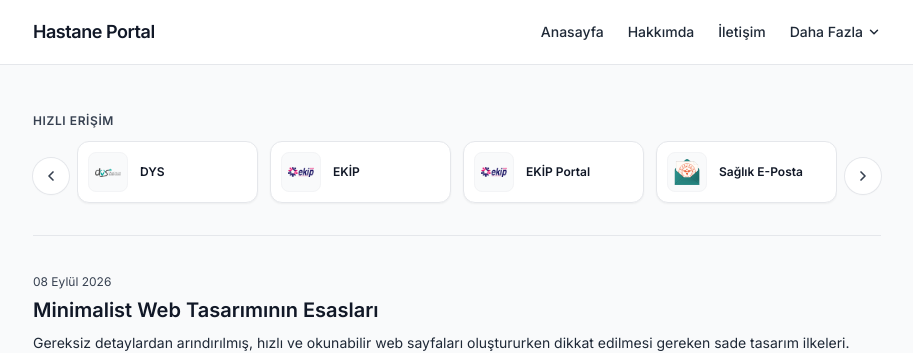
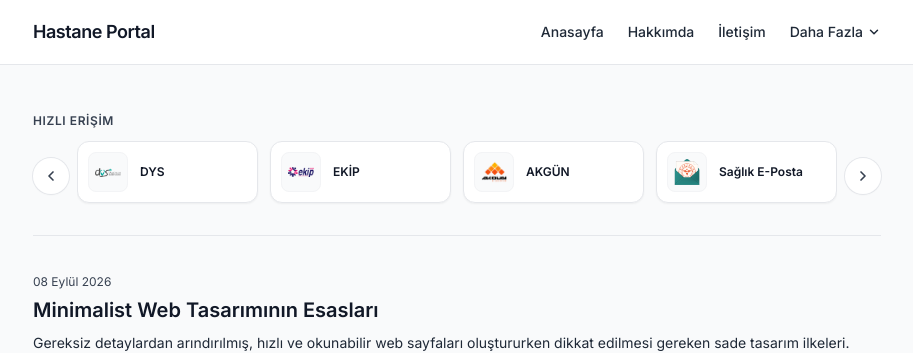
Before and after one commit to sabriaydin/hastane, a Jekyll site: the page built from index.html, in a window 1280 px wide. Shown: the top 353 px of the page, without its empty margins (183-1096 px from the left). Built offline with Jekyll 4.4.1, drawn with Linux system fonts in a browser that asks for light colours; nearby versions of some CDN libraries.

Commit message:
Update index.html

```diff
--- a/index.html
+++ b/index.html
@@ -48,12 +48,12 @@ title: Anasayfa
                 </div>
             </a>
 
-            <a href="https://ekipportal.saglik.gov.tr/" target="_blank" title="Entegre Kurumsal İşlem Platformu" class="group flex items-center gap-3 flex-none w-[calc(50%-0.375rem)] sm:w-[calc(33.333%-0.5rem)] md:w-[calc(25%-0.5625rem)] snap-start p-2.5 bg-white border border-gray-200 rounded-xl hover:border-gray-400 transition-all shadow-sm">
+            <a href="https://orneksite.com" target="_blank" title="İnsan Kaynakları Bilgi Sistemi" class="group flex items-center gap-3 flex-none w-[calc(50%-0.375rem)] sm:w-[calc(33.333%-0.5rem)] md:w-[calc(25%-0.5625rem)] snap-start p-2.5 bg-white border border-gray-200 rounded-xl hover:border-gray-400 transition-all shadow-sm">
                 <div class="flex-none w-10 h-10 rounded-lg bg-gray-50 border border-gray-100 flex items-center justify-center overflow-hidden p-1.5">
-                    <img src="gorseller/logo/ekip-logo.png" alt="EKİP Portal" class="w-full h-full object-contain group-hover:scale-105 transition-transform duration-300">
+                    <img src="gorseller/logo/akgun-logo.png" alt="AKGÜN" class="w-full h-full object-contain group-hover:scale-105 transition-transform duration-300">
                 </div>
                 <div class="flex-1 min-w-0">
-                    <h3 class="text-xs font-semibold text-gray-900 group-hover:text-blue-600 line-clamp-1">EKİP Portal</h3>
+                    <h3 class="text-xs font-semibold text-gray-900 group-hover:text-blue-600 line-clamp-1">AKGÜN</h3>
                 </div>
             </a>
 
@@ -66,12 +66,12 @@ title: Anasayfa
                 </div>
             </a>
 
-            <a href="https://orneksite.com" target="_blank" title="İnsan Kaynakları Bilgi Sistemi" class="group flex items-center gap-3 flex-none w-[calc(50%-0.375rem)] sm:w-[calc(33.333%-0.5rem)] md:w-[calc(25%-0.5625rem)] snap-start p-2.5 bg-white border border-gray-200 rounded-xl hover:border-gray-400 transition-all shadow-sm">
+            <a href="https://ekipportal.saglik.gov.tr/" target="_blank" title="Entegre Kurumsal İşlem Platformu" class="group flex items-center gap-3 flex-none w-[calc(50%-0.375rem)] sm:w-[calc(33.333%-0.5rem)] md:w-[calc(25%-0.5625rem)] snap-start p-2.5 bg-white border border-gray-200 rounded-xl hover:border-gray-400 transition-all shadow-sm">
                 <div class="flex-none w-10 h-10 rounded-lg bg-gray-50 border border-gray-100 flex items-center justify-center overflow-hidden p-1.5">
-                    <img src="gorseller/logo/akgun-logo.png" alt="AKGÜN" class="w-full h-full object-contain group-hover:scale-105 transition-transform duration-300">
+                    <img src="gorseller/logo/ekip-logo.png" alt="EKİP Portal" class="w-full h-full object-contain group-hover:scale-105 transition-transform duration-300">
                 </div>
                 <div class="flex-1 min-w-0">
-                    <h3 class="text-xs font-semibold text-gray-900 group-hover:text-blue-600 line-clamp-1">AKGÜN</h3>
+                    <h3 class="text-xs font-semibold text-gray-900 group-hover:text-blue-600 line-clamp-1">EKİP Portal</h3>
                 </div>
             </a>
 
```
